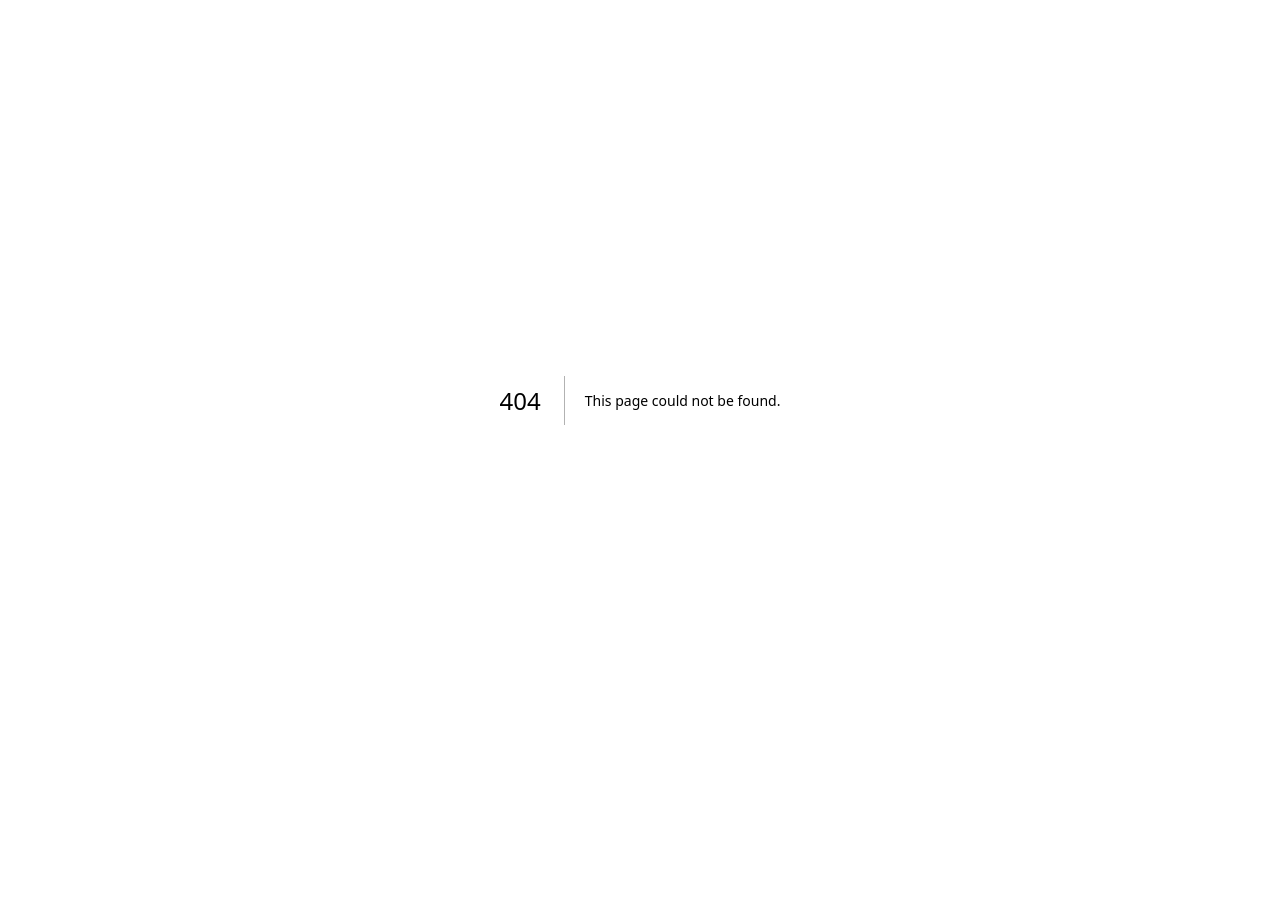
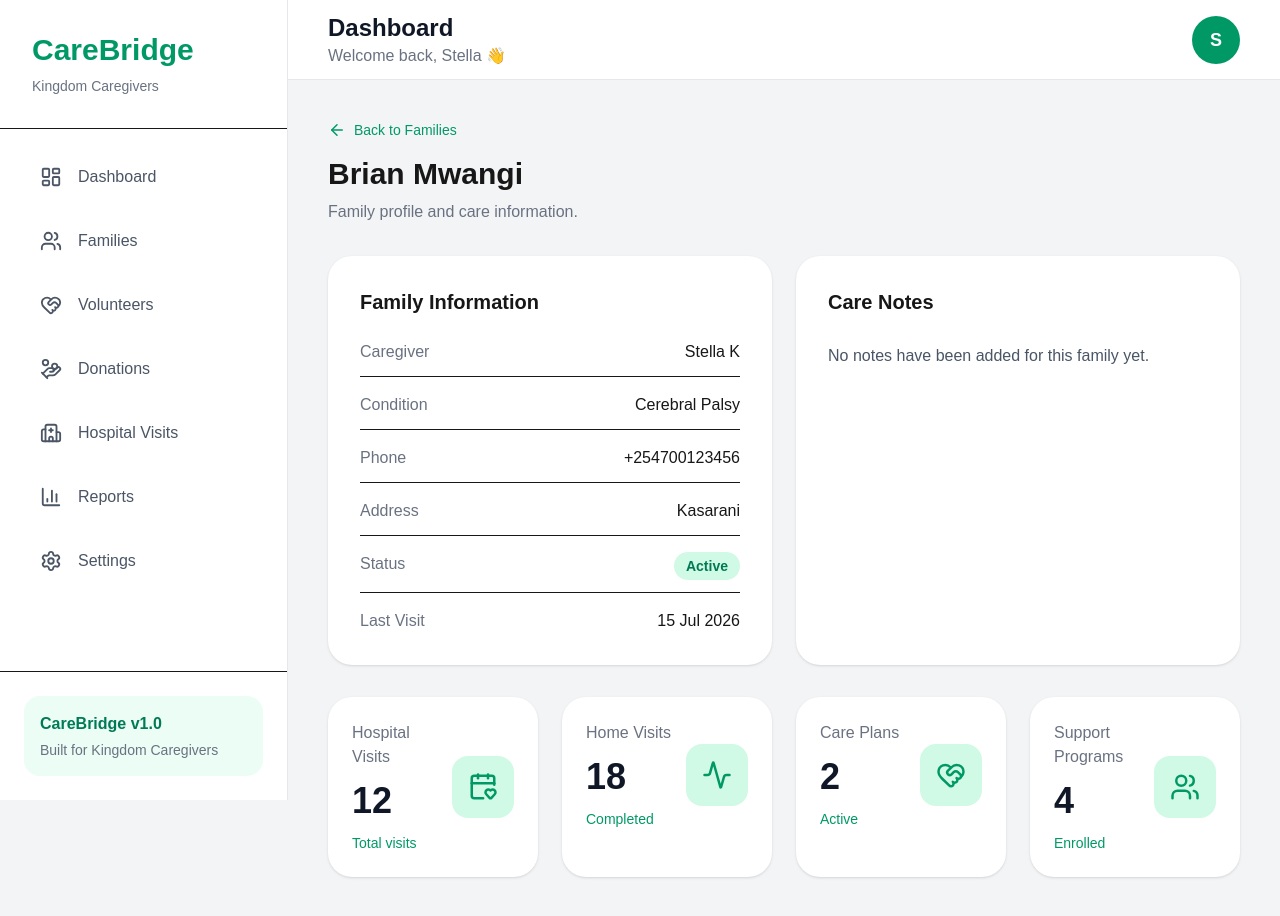
Before and after one commit to Chrisant-gif/carebridge, a Next.js app in the folder frontend/: page /dashboard/families/1 in a window 1280 px wide. Before the commit this address had no page. Before the commit the page ends 800 px from the top, so only its background shows below. Built offline with nearby package versions, Linux system fonts and the light colour scheme.

Commit message:
Add family details page and navigation

```diff
--- /dev/null
+++ b/frontend/app/dashboard/families/[id]/page.tsx
@@ -0,0 +1,186 @@
+import Link from "next/link";
+import { notFound } from "next/navigation";
+import {
+  ArrowLeft,
+  Users,
+  CalendarHeart,
+  HeartHandshake,
+  Activity,
+} from "lucide-react";
+
+import { Family } from "../../../../types/family";
+import StatCard from "../../../../components/dashboard/StatCard";
+
+const families: Family[] = [
+  {
+    id: 1,
+    child: "Brian Mwangi",
+    caregiver: "Stella K",
+    condition: "Cerebral Palsy",
+    phone: "+254700123456",
+    address: "Kasarani",
+    lastVisit: "15 Jul 2026",
+    status: "Active",
+  },
+  {
+    id: 2,
+    child: "Aisha Wanjiku",
+    caregiver: "Mary W",
+    condition: "Autism",
+    phone: "+254711654321",
+    address: "Roysambu",
+    lastVisit: "10 Jul 2026",
+    status: "Follow-up",
+  },
+  {
+    id: 3,
+    child: "Kevin Otieno",
+    caregiver: "Jane A",
+    condition: "Cerebral Palsy",
+    phone: "+254722345678",
+    address: "Kahawa West",
+    lastVisit: "08 Jul 2026",
+    status: "Active",
+  },
+];
+
+interface FamilyDetailsPageProps {
+  params: Promise<{
+    id: string;
+  }>;
+}
+
+export default async function FamilyDetailsPage({
+  params,
+}: FamilyDetailsPageProps) {
+  const { id } = await params;
+
+  const family = families.find(
+    (f) => f.id === Number(id)
+  );
+
+  if (!family) {
+    notFound();
+  }
+
+  return (
+    <div className="space-y-8">
+      <div>
+        <Link
+          href="/dashboard/families"
+          className="mb-4 inline-flex items-center gap-2 text-sm text-emerald-600 hover:text-emerald-700"
+        >
+          <ArrowLeft size={18} />
+          Back to Families
+        </Link>
+
+        <h1 className="text-3xl font-bold">{family.child}</h1>
+
+        <p className="mt-2 text-gray-500">
+          Family profile and care information.
+        </p>
+      </div>
+
+      <div className="grid gap-6 lg:grid-cols-2">
+        <div className="rounded-3xl bg-white p-8 shadow-sm">
+          <h2 className="mb-6 text-xl font-semibold">
+            Family Information
+          </h2>
+
+          <div className="space-y-4">
+            <div className="flex justify-between border-b pb-3">
+              <span className="font-medium text-gray-500">
+                Caregiver
+              </span>
+              <span>{family.caregiver}</span>
+            </div>
+
+            <div className="flex justify-between border-b pb-3">
+              <span className="font-medium text-gray-500">
+                Condition
+              </span>
+              <span>{family.condition}</span>
+            </div>
+
+            <div className="flex justify-between border-b pb-3">
+              <span className="font-medium text-gray-500">
+                Phone
+              </span>
+              <span>{family.phone}</span>
+            </div>
+
+            <div className="flex justify-between border-b pb-3">
+              <span className="font-medium text-gray-500">
+                Address
+              </span>
+              <span>{family.address}</span>
+            </div>
+
+            <div className="flex justify-between border-b pb-3">
+              <span className="font-medium text-gray-500">
+                Status
+              </span>
+
+              <span
+                className={`rounded-full px-3 py-1 text-sm font-semibold ${
+                  family.status === "Active"
+                    ? "bg-emerald-100 text-emerald-700"
+                    : "bg-yellow-100 text-yellow-700"
+                }`}
+              >
+                {family.status}
+              </span>
+            </div>
+
+            <div className="flex justify-between">
+              <span className="font-medium text-gray-500">
+                Last Visit
+              </span>
+              <span>{family.lastVisit}</span>
+            </div>
+          </div>
+        </div>
+
+        <div className="rounded-3xl bg-white p-8 shadow-sm">
+          <h2 className="mb-6 text-xl font-semibold">
+            Care Notes
+          </h2>
+
+          <p className="leading-8 text-gray-600">
+            No notes have been added for this family yet.
+          </p>
+        </div>
+      </div>
+
+      <div className="grid gap-6 md:grid-cols-2 xl:grid-cols-4">
+        <StatCard
+          title="Hospital Visits"
+          value="12"
+          subtitle="Total visits"
+          icon={<CalendarHeart size={30} />}
+        />
+
+        <StatCard
+          title="Home Visits"
+          value="18"
+          subtitle="Completed"
+          icon={<Activity size={30} />}
+        />
+
+        <StatCard
+          title="Care Plans"
+          value="2"
+          subtitle="Active"
+          icon={<HeartHandshake size={30} />}
+        />
+
+        <StatCard
+          title="Support Programs"
+          value="4"
+          subtitle="Enrolled"
+          icon={<Users size={30} />}
+        />
+      </div>
+    </div>
+  );
+}
--- a/frontend/app/dashboard/families/page.tsx
+++ b/frontend/app/dashboard/families/page.tsx
@@ -1,6 +1,6 @@
 "use client";
 
-import { useState } from "react";
+import { useMemo, useState } from "react";
 import {
   Users,
   HeartHandshake,
@@ -15,16 +15,23 @@ import PrimaryButton from "../../../components/dashboard/PrimaryButton";
 import SearchBar from "../../../components/dashboard/SearchBar";
 import StatCard from "../../../components/dashboard/StatCard";
 
+import ConfirmDialog from "../../../components/dashboard/ConfirmDialog";
 import FamilyModal from "../../../components/dashboard/families/FamilyModal";
 import FamiliesTable from "../../../components/dashboard/families/FamiliesTable";
+
 import {
   FamilyFormData,
 } from "../../../components/dashboard/families/FamilyForm";
 
 export default function FamiliesPage() {
+  const [searchTerm, setSearchTerm] = useState("");
+
   const [isFamilyModalOpen, setIsFamilyModalOpen] = useState(false);
 
   const [editingFamily, setEditingFamily] =
+    useState<Family | null>(null);
+
+  const [familyToDelete, setFamilyToDelete] =
     useState<Family | null>(null);
 
   const [families, setFamilies] = useState<Family[]>([
@@ -59,6 +66,22 @@ export default function FamiliesPage() {
       status: "Active",
     },
   ]);
+
+  const filteredFamilies = useMemo(() => {
+    const query = searchTerm.trim().toLowerCase();
+
+    if (!query) {
+      return families;
+    }
+
+    return families.filter((family) =>
+      family.child.toLowerCase().includes(query) ||
+      family.caregiver.toLowerCase().includes(query) ||
+      family.condition.toLowerCase().includes(query) ||
+      family.phone.toLowerCase().includes(query) ||
+      family.address.toLowerCase().includes(query)
+    );
+  }, [families, searchTerm]);
 
   const handleOpenCreateModal = () => {
     setEditingFamily(null);
@@ -115,6 +138,24 @@ export default function FamiliesPage() {
     handleCloseModal();
   };
 
+  const handleDeleteClick = (family: Family) => {
+    setFamilyToDelete(family);
+  };
+
+  const handleConfirmDelete = () => {
+    if (!familyToDelete) return;
+
+    setFamilies((prev) =>
+      prev.filter((family) => family.id !== familyToDelete.id)
+    );
+
+    setFamilyToDelete(null);
+  };
+
+  const handleCancelDelete = () => {
+    setFamilyToDelete(null);
+  };
+
   return (
     <>
       <PageHeader
@@ -128,7 +169,11 @@ export default function FamiliesPage() {
       />
 
       <div className="mb-8">
-        <SearchBar placeholder="Search families..." />
+        <SearchBar
+          placeholder="Search families..."
+          value={searchTerm}
+          onChange={setSearchTerm}
+        />
       </div>
 
       <div className="mb-10 grid gap-6 md:grid-cols-2 xl:grid-cols-4">
@@ -164,8 +209,9 @@ export default function FamiliesPage() {
       </div>
 
       <FamiliesTable
-        families={families}
+        families={filteredFamilies}
         onEdit={handleOpenEditModal}
+        onDelete={handleDeleteClick}
       />
 
       <FamilyModal
@@ -174,6 +220,20 @@ export default function FamiliesPage() {
         onClose={handleCloseModal}
         onSave={handleSaveFamily}
       />
+
+      <ConfirmDialog
+        open={familyToDelete !== null}
+        title="Delete Family"
+        message={
+          familyToDelete
+            ? `Are you sure you want to delete "${familyToDelete.child}"? This action cannot be undone.`
+            : ""
+        }
+        confirmText="Delete"
+        cancelText="Cancel"
+        onConfirm={handleConfirmDelete}
+        onCancel={handleCancelDelete}
+      />
     </>
   );
 }
--- /dev/null
+++ b/frontend/components/dashboard/ConfirmDialog.tsx
@@ -0,0 +1,52 @@
+"use client";
+
+import Modal from "./Modal";
+import PrimaryButton from "./PrimaryButton";
+
+interface ConfirmDialogProps {
+  open: boolean;
+  title: string;
+  message: string;
+  confirmText?: string;
+  cancelText?: string;
+  onConfirm: () => void;
+  onCancel: () => void;
+}
+
+export default function ConfirmDialog({
+  open,
+  title,
+  message,
+  confirmText = "Delete",
+  cancelText = "Cancel",
+  onConfirm,
+  onCancel,
+}: ConfirmDialogProps) {
+  return (
+    <Modal
+      open={open}
+      title={title}
+      onClose={onCancel}
+    >
+      <div className="space-y-6">
+        <p className="text-gray-600 leading-relaxed">
+          {message}
+        </p>
+
+        <div className="flex justify-end gap-4">
+          <button
+            type="button"
+            onClick={onCancel}
+            className="rounded-xl border border-gray-300 px-6 py-3 font-medium transition hover:bg-gray-100"
+          >
+            {cancelText}
+          </button>
+
+          <PrimaryButton onClick={onConfirm}>
+            {confirmText}
+          </PrimaryButton>
+        </div>
+      </div>
+    </Modal>
+  );
+}
--- a/frontend/components/dashboard/SearchBar.tsx
+++ b/frontend/components/dashboard/SearchBar.tsx
@@ -1,23 +1,31 @@
+"use client";
+
 import { Search } from "lucide-react";
 
 interface SearchBarProps {
   placeholder?: string;
+  value: string;
+  onChange: (value: string) => void;
 }
 
 export default function SearchBar({
   placeholder = "Search...",
+  value,
+  onChange,
 }: SearchBarProps) {
   return (
-    <div className="relative w-full max-w-md">
+    <div className="relative w-full">
       <Search
-        size={20}
+        size={18}
         className="absolute left-4 top-1/2 -translate-y-1/2 text-gray-400"
       />
 
       <input
         type="text"
+        value={value}
+        onChange={(e) => onChange(e.target.value)}
         placeholder={placeholder}
-        className="w-full rounded-xl border border-gray-300 bg-white py-3 pl-12 pr-4 text-gray-700 outline-none transition-all duration-200 focus:border-emerald-500 focus:ring-2 focus:ring-emerald-100"
+        className="w-full rounded-2xl border border-gray-300 bg-white py-3 pl-12 pr-4 outline-none transition focus:border-emerald-500"
       />
     </div>
   );
--- a/frontend/components/dashboard/families/FamiliesTable.tsx
+++ b/frontend/components/dashboard/families/FamiliesTable.tsx
@@ -1,15 +1,18 @@
-import { Pencil, Eye } from "lucide-react";
+import Link from "next/link";
+import { Eye, Pencil, Trash2 } from "lucide-react";
 
 import { Family } from "../../../types/family";
 
 interface FamiliesTableProps {
   families: Family[];
   onEdit: (family: Family) => void;
+  onDelete: (family: Family) => void;
 }
 
 export default function FamiliesTable({
   families,
   onEdit,
+  onDelete,
 }: FamiliesTableProps) {
   return (
     <div className="overflow-hidden rounded-3xl bg-white shadow-sm">
@@ -77,22 +80,31 @@ export default function FamiliesTable({
               </td>
 
               <td className="px-6 py-5">
-                <div className="flex justify-end gap-3">
+                <div className="flex justify-end gap-4">
+                  <Link
+                    href={`/dashboard/families/${family.id}`}
+                    className="flex items-center gap-1 text-blue-600 transition hover:text-blue-800"
+                  >
+                    <Eye size={16} />
+                    <span>View</span>
+                  </Link>
+
                   <button
                     type="button"
-                    className="flex items-center gap-1 font-medium text-blue-600 transition hover:text-blue-800"
+                    onClick={() => onEdit(family)}
+                    className="flex items-center gap-1 text-emerald-600 transition hover:text-emerald-800"
                   >
-                    <Eye size={16} />
-                    View
+                    <Pencil size={16} />
+                    <span>Edit</span>
                   </button>
 
                   <button
                     type="button"
-                    onClick={() => onEdit(family)}
-                    className="flex items-center gap-1 font-medium text-emerald-600 transition hover:text-emerald-800"
+                    onClick={() => onDelete(family)}
+                    className="flex items-center gap-1 text-red-600 transition hover:text-red-800"
                   >
-                    <Pencil size={16} />
-                    Edit
+                    <Trash2 size={16} />
+                    <span>Delete</span>
                   </button>
                 </div>
               </td>
```
